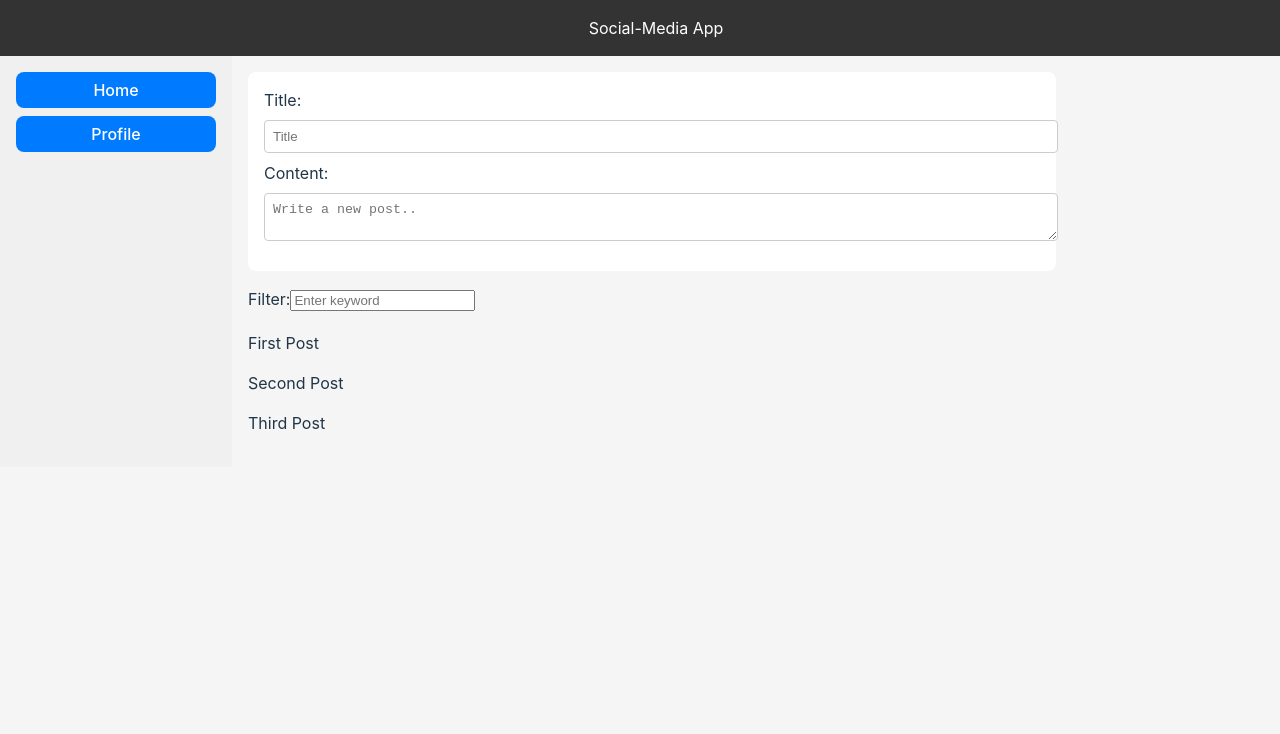
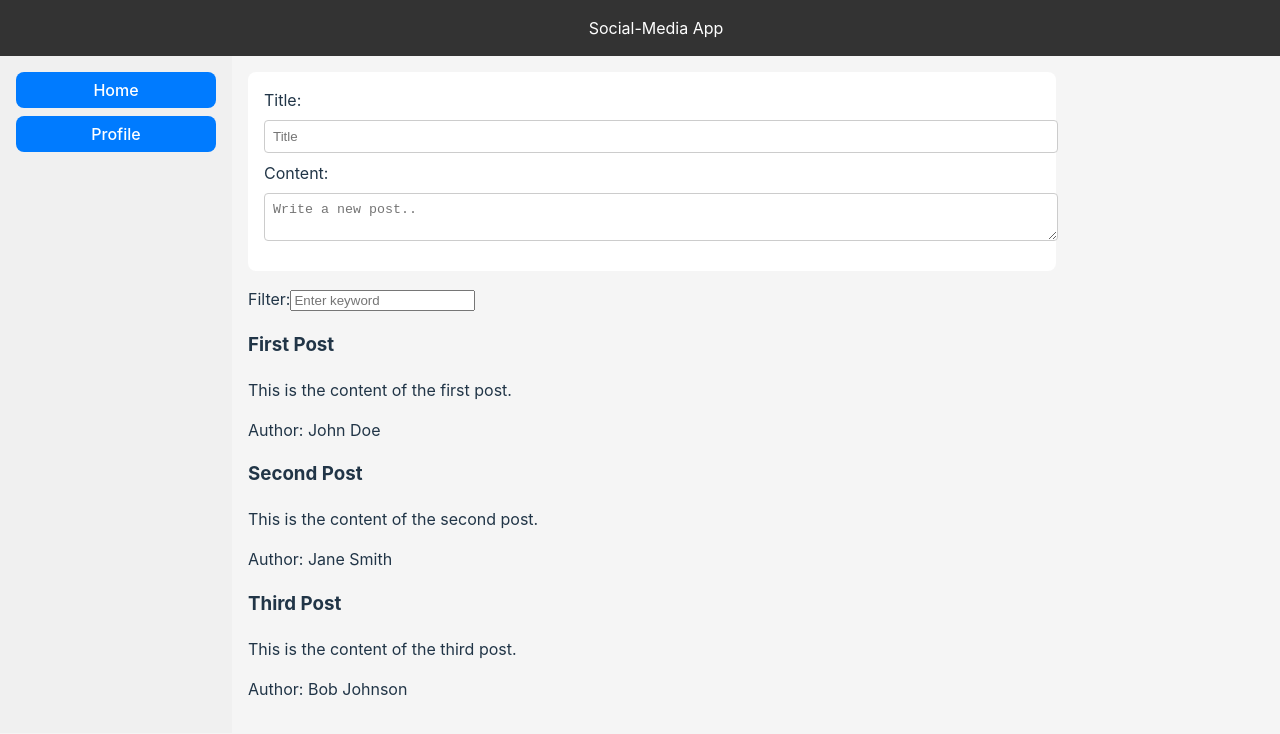
Before and after one commit to ssuihko/SocialMediaApp, a React (Vite) app in the folder SoMe_frontend/: page / in a window 1280 px wide. Shown: the top 734 px of the page. Built offline with nearby package versions, Linux system fonts and the light colour scheme.

Commit message:
Post component added

```diff
--- a/SoMe_frontend/src/components/Post.jsx
+++ b/SoMe_frontend/src/components/Post.jsx
@@ -1,7 +1,13 @@
 import PropTypes from "prop-types";
 
 function Post({ post }) {
-  return <p>{post.title}</p>;
+  return (
+    <div>
+      <h3>{post.title}</h3>
+      <p>{post.content}</p>
+      <p>Author: {post.author}</p>
+    </div>
+  );
 }
 
 Post.propTypes = {
```
